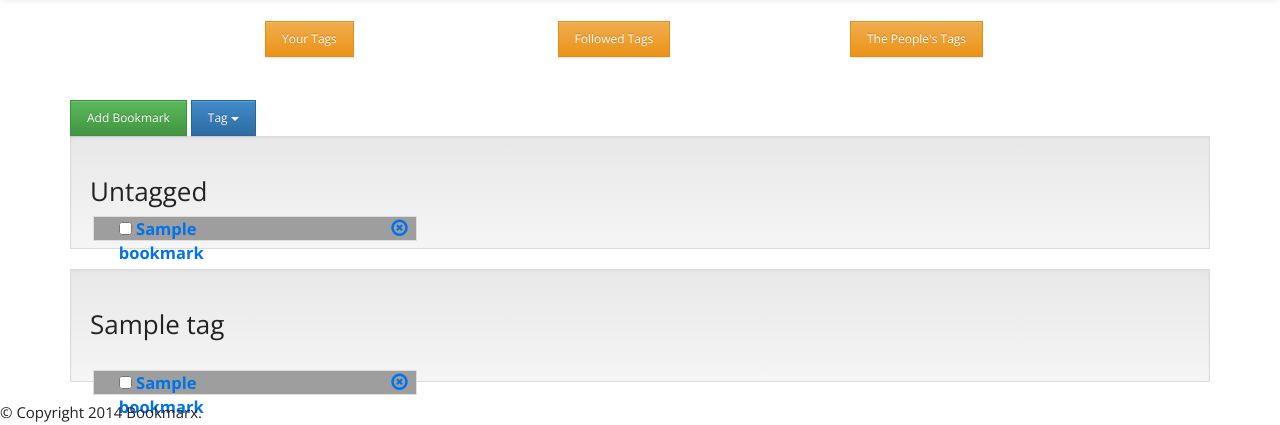
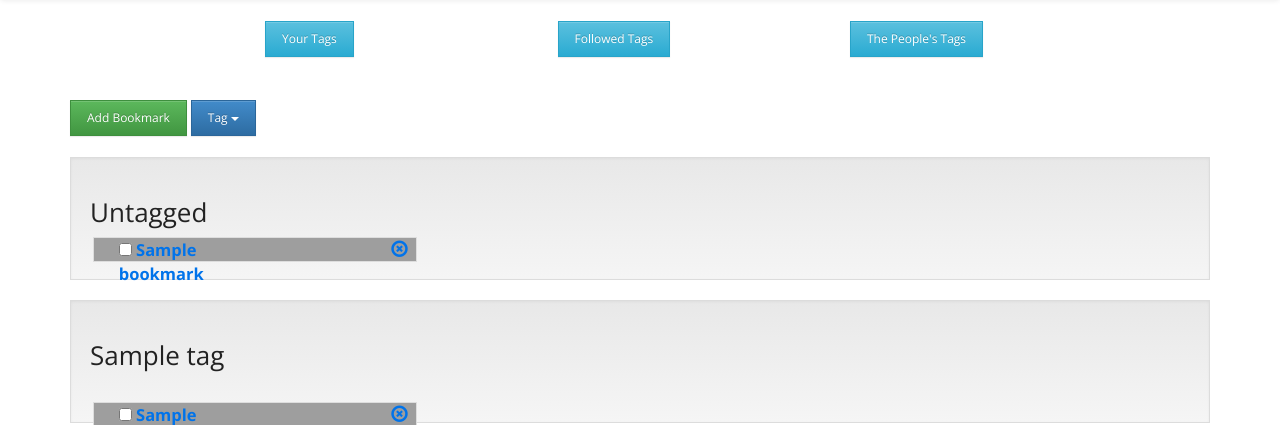
Before and after one commit to stuycs-softdev-fall-2013/proj3-7-bookmarx, a Flask app: template templates/home.html in a window 1280 px wide. Shown: the part 54-479 px from the top of the page. Run offline with Flask 2, Linux system fonts and the light colour scheme; the template is opened without the code that fills it: most values are stand-ins (such as "Sample title", 1, 10 or a date in 2020); grey boxes are pictures that could not be loaded.

Commit message:
make small adjustments to home.html

```diff
--- a/templates/home.html
+++ b/templates/home.html
@@ -50,9 +50,9 @@
 {% block content %}
   <div class="row">
     <div class="col-md-2"></div>
-    <div class="col-md-3"><button type="button" class="btn btn-warning btn-sm">Your Tags</button></div>
-    <div class="col-md-3"><button type="button" class="btn btn-warning btn-sm">Followed Tags</button></div>
-    <div class="col-md-3"><button type="button" class="btn btn-warning btn-sm">The People's Tags</button></div>
+    <div class="col-md-3"><button type="button" class="btn btn-info btn-sm">Your Tags</button></div>
+    <div class="col-md-3"><button type="button" class="btn btn-info btn-sm">Followed Tags</button></div>
+    <div class="col-md-3"><button type="button" class="btn btn-info btn-sm">The People's Tags</button></div>
   </div>
   <br></br>
   <button id="toggle-bookmark-form" class="btn btn-success btn-sm">
@@ -91,9 +91,9 @@
     <input id="bookmark-link" class="bookmark-form-input" placeholder="Link"/>
     <br>
     <a id="make-bookmark" class="btn btn-success btn-sm">Create</a>
+  </form>
   <br></br>
-  </form>
-  <div class="well" style="height: {{ 85 + 28 * d['user'].untagged|count }}px;">
+  <div class="well" style="height: {{ 95 + 28 * d['user'].untagged|count }}px;">
     <h3>Untagged</h3>
     <ul class="sortable untagged">
       {% for bookmark in d['user'].untagged %}
@@ -113,7 +113,7 @@
     </ul>
   </div>
   {% for tag in d['user'].tags %}
-    <div class="tag well" style="height: {{ 85 + 28 * tag.bookmarks|count }}px;">
+    <div class="tag well" style="height: {{ 95 + 28 * tag.bookmarks|count }}px;">
       <h3>{{ tag.name }}</h3>
       <span style="visibility: hidden" class="tag-id">{{ tag.id }}</span>
       <ul class="sortable">
```
